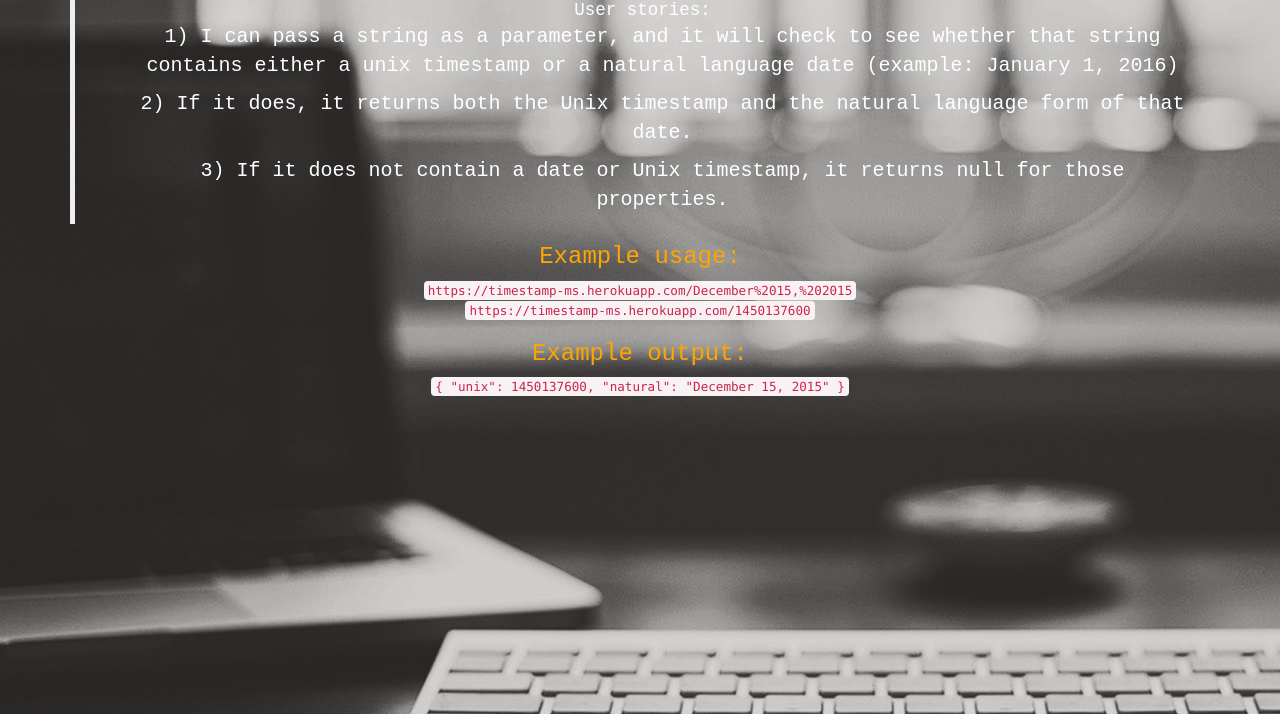
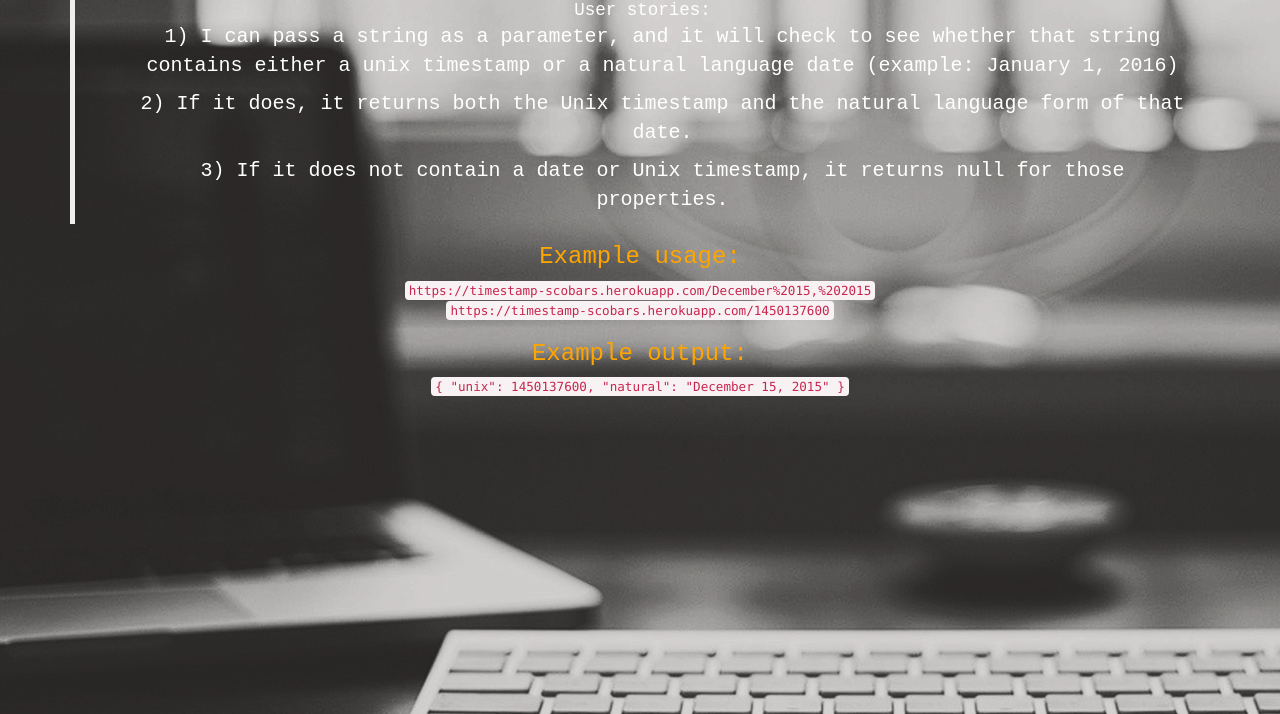
Before and after one commit to SCOBARS900/timestamp_ms, a website: page public/index.html in a window 1280 px wide. Shown: the part 86-800 px from the top of the page. Drawn offline with nearby package versions, Linux system fonts and the light colour scheme.

Commit message:
Changed example usage

```diff
--- a/public/index.html
+++ b/public/index.html
@@ -18,8 +18,8 @@
                 <ul>3) If it does not contain a date or Unix timestamp, it returns null for those properties.</ul>
             </blockquote>
             <h3>Example usage:</h3>
-            <code>https://timestamp-ms.herokuapp.com/December%2015,%202015</code><br>
-            <code>https://timestamp-ms.herokuapp.com/1450137600</code>
+            <code>https://timestamp-scobars.herokuapp.com/December%2015,%202015</code><br>
+            <code>https://timestamp-scobars.herokuapp.com/1450137600</code>
             <h3>Example output:</h3>
             <code>
                 {
```
